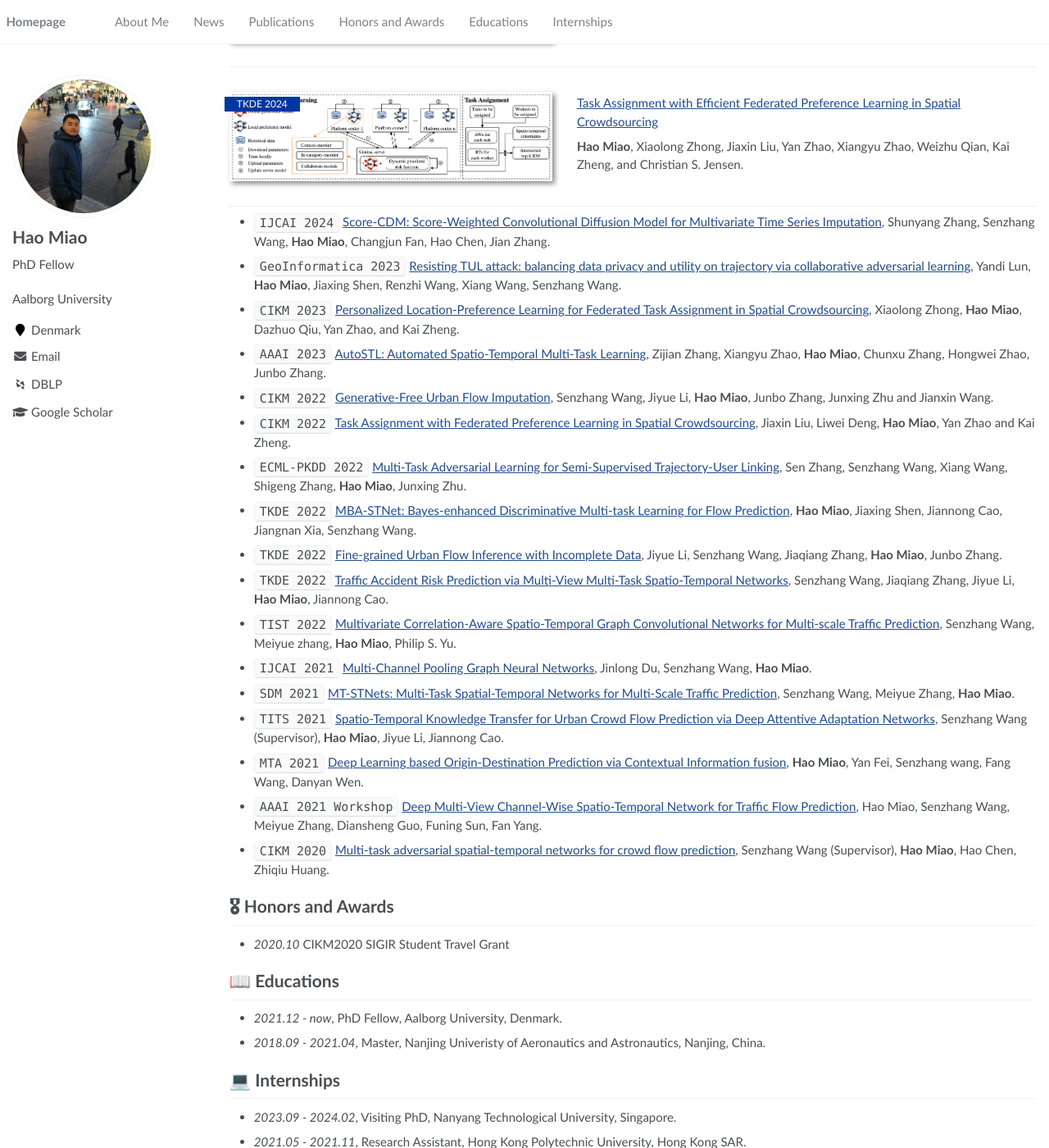
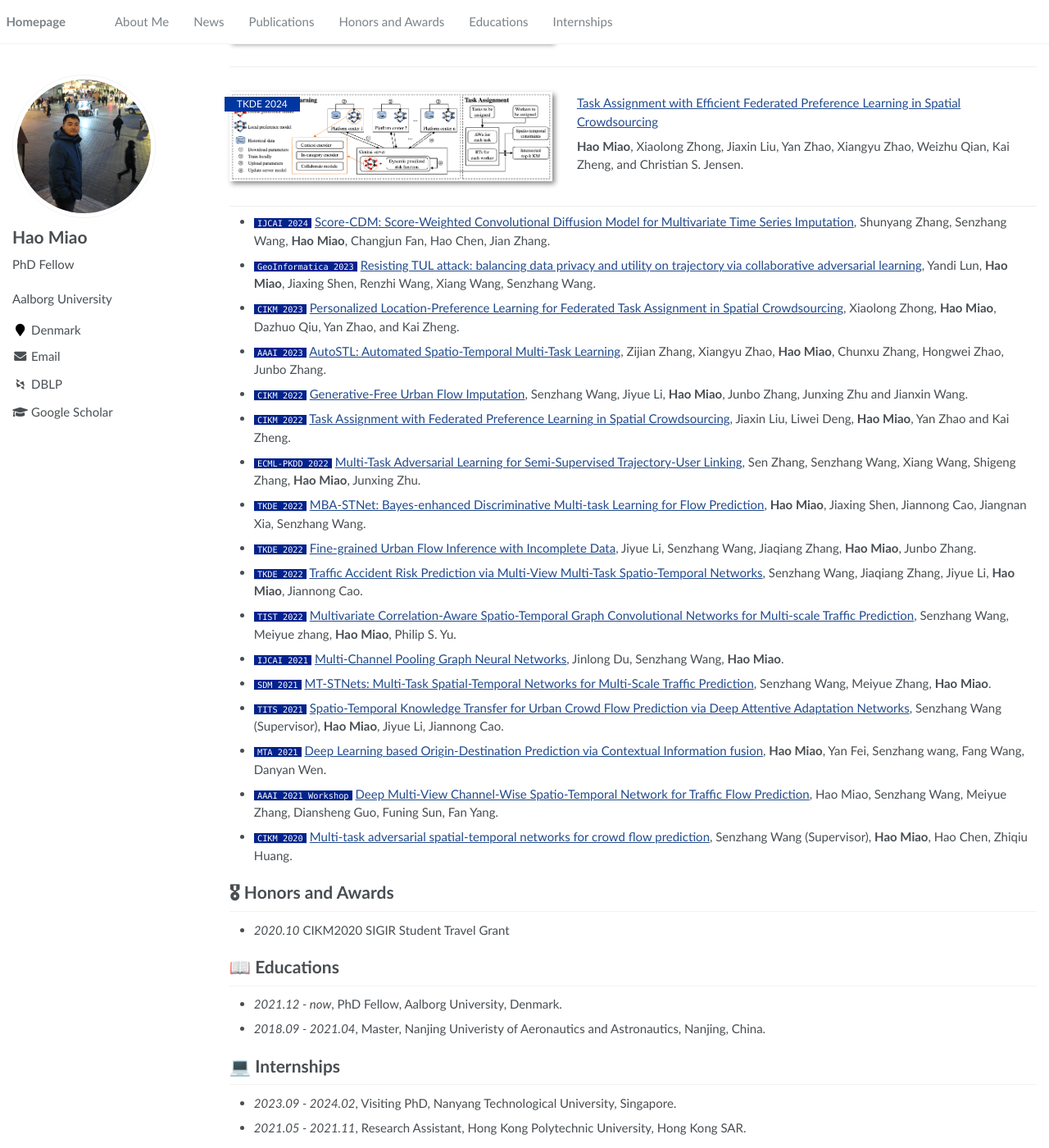
Before and after one commit to MiaoHaoSunny/MiaoHaoSunny.github.io, a Jekyll site: the page built from _pages/about.md, in a window 1280 px wide and 1400 px high, scrolled down 935 px. Shown: the whole window at 82% size. Built offline with Jekyll 4.4.1, drawn with Linux system fonts in a browser that asks for light colours; some web fonts are replaced.

Commit message:
Add files via upload

```diff
--- a/_sass/_syntax.scss
+++ b/_sass/_syntax.scss
@@ -31,6 +31,16 @@ div.highlighter-rouge, figure.highlight {
     font-size: $type-size-7;
     line-height: 1.8;
   }
+}
+
+.highlighter-rouge{
+  background-color: #03228d;
+  color: white;
+  margin-bottom: 0em;
+  padding: 0em;
+  font-size: $type-size-7;
+  border: 0px solid $border-color;
+  border-radius: 0;
 }
 
 .highlight table td { padding: 5px; }
```
